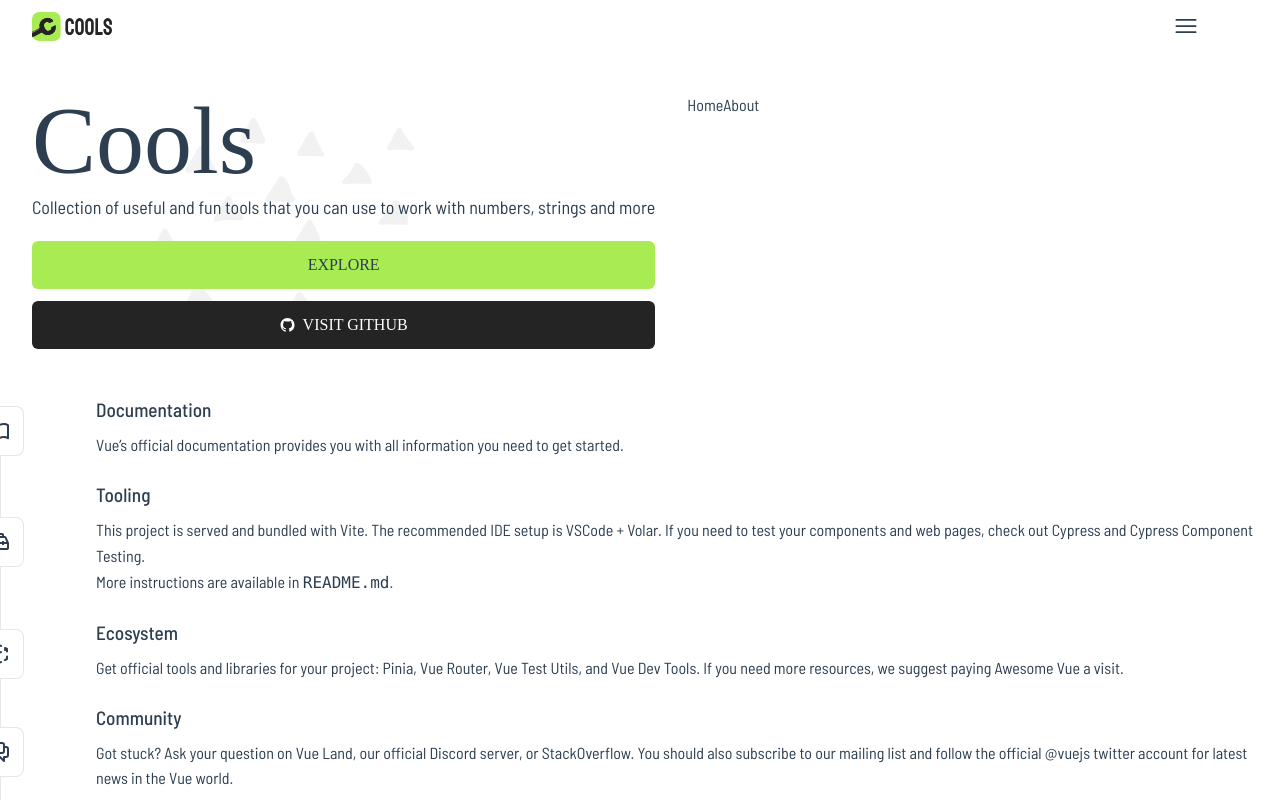
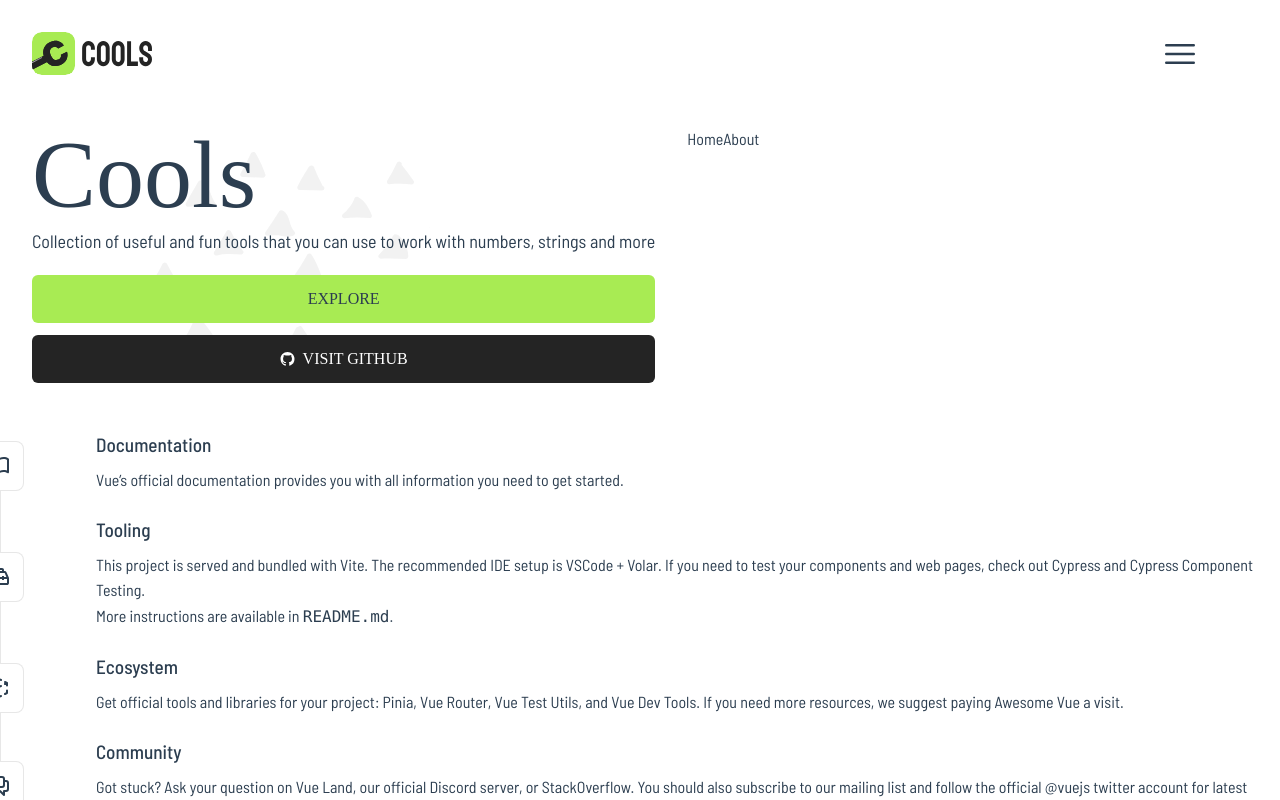
Before and after one commit to bbulakh/vue-online-tools, a Vue app: page / in a window 1280 px wide. Shown: the top 800 px of the page. Built offline with nearby package versions, Linux system fonts and the light colour scheme; a web font is replaced by a local one.

Commit message:
fix icons sizes

```diff
--- a/src/components/NavBar.vue
+++ b/src/components/NavBar.vue
@@ -1,7 +1,7 @@
 <template>
-  <header class="w-full py-3 flex items-center justify-between px-[2rem] mb-10">
+  <header class="w-full py-3 flex items-center justify-between px-[2rem] mb-10 mt-5">
     <a class="w-fit" href="#">
-      <img class="w-[80px]" src="/src/assets/images/logo.svg" alt="Cools logo" />
+      <img class="w-[120px]" src="/src/assets/images/logo.svg" alt="Cools logo" />
     </a>
 
     <nav class="hidden">
@@ -18,7 +18,7 @@
         xmlns="http://www.w3.org/2000/svg"
         viewBox="0 0 24 24"
         fill="currentColor"
-        class="w-7 h-7"
+        class="w-10 h-10"
       >
         <path
           fill-rule="evenodd"
```
